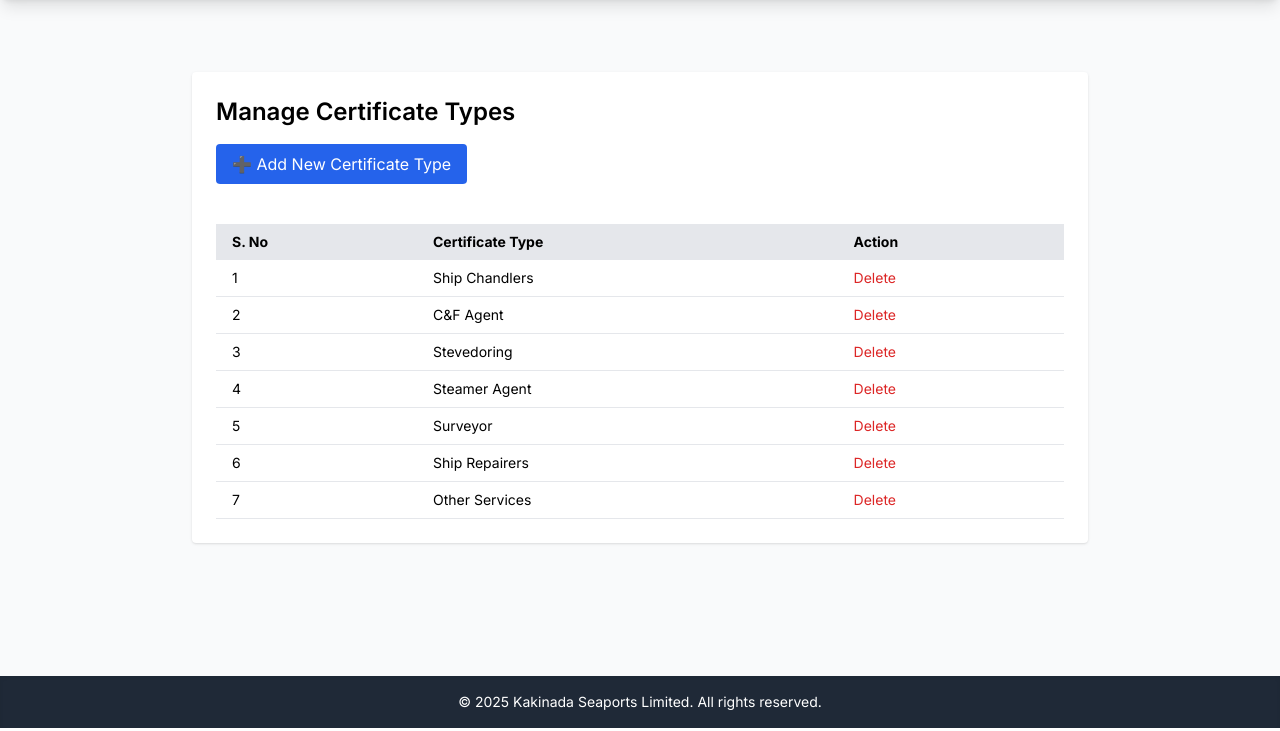
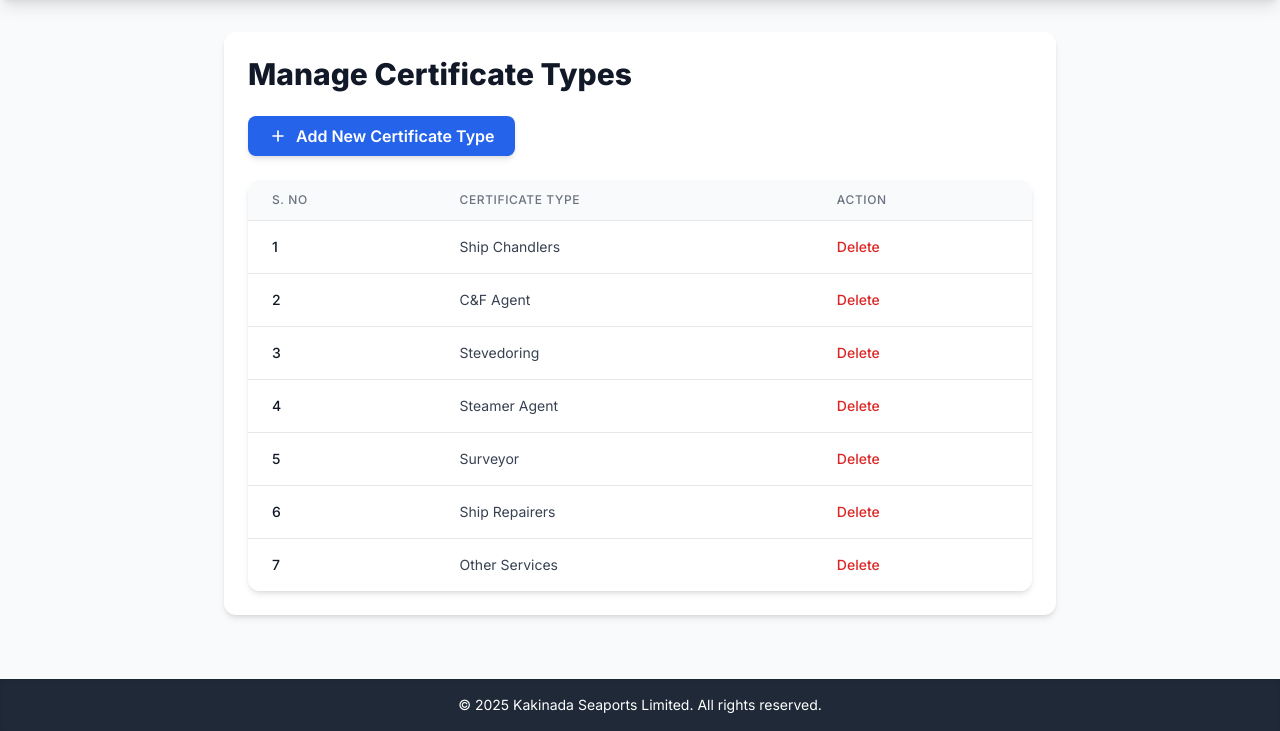
Before and after one commit to Ashmit12092000/certificatevalidator, a Flask app: page /manage-certificates in a window 1280 px wide. Shown: the part 72-803 px from the top of the page. Run offline with Flask 3, Linux system fonts and the light colour scheme; a user stored in the database is signed in; data comes from the database, SQL or seed files in the repository; data that the repository does not hold is empty; some libraries are stand-ins or nearby versions.

Commit message:
Update manage_certificates.html

```diff
--- a/templates/manage_certificates.html
+++ b/templates/manage_certificates.html
@@ -2,37 +2,39 @@
 {% block title %}Manage Certificate Types{% endblock %}
 
 {% block content %}
-<div class="max-w-4xl mx-auto mt-10 bg-white p-6 rounded shadow">
-    <h1 class="text-2xl font-semibold mb-4">Manage Certificate Types</h1>
+<div class="max-w-4xl mx-auto px-4 sm:px-6 lg:px-8">
+    <div class="bg-white p-6 rounded-xl shadow-md mb-8">
+        <h1 class="text-3xl font-extrabold text-gray-900 mb-6">Manage Certificate Types</h1>
 
-    <!-- Add Certificate Type Form -->
-    <form method="POST" action="{{ url_for('add_certificate_type') }}" class="flex items-center gap-4 mb-6">
- <button type="button" onclick="document.getElementById('addCertModal').classList.remove('hidden')"
-        class="bg-blue-600 text-white px-4 py-2 rounded hover:bg-blue-700 mb-4">
-  ➕ Add New Certificate Type
+        <!-- Add Certificate Type Form Trigger -->
+        <button type="button" onclick="document.getElementById('addCertTypeModal').classList.remove('hidden')"
+                class="flex items-center px-5 py-2 bg-blue-600 text-white font-semibold rounded-lg shadow-md hover:bg-blue-700 transition duration-200 ease-in-out transform hover:scale-105 mb-6">
+            <svg class="w-5 h-5 mr-2" fill="none" stroke="currentColor" viewBox="0 0 24 24" xmlns="http://www.w3.org/2000/svg"><path stroke-linecap="round" stroke-linejoin="round" stroke-width="2" d="M12 6v6m0 0v6m0-6h6m-6 0H6"></path></svg>
+            Add New Certificate Type
         </button>
-    </form>
 
         <!-- Certificate Type Table -->
-    <div class="overflow-x-auto">
-        <table class="w-full text-sm">
-            <thead>
-              <tr class="bg-gray-200 text-left">
-                <th class="px-4 py-2">S. No</th>
-                <th class="px-4 py-2">Certificate Type</th>
-                <th class="px-4 py-2">Action</th>
+        <div class="bg-white rounded-xl shadow-md overflow-hidden">
+            <table class="min-w-full divide-y divide-gray-200">
+                <thead class="bg-gray-50">
+                    <tr>
+                        <th scope="col" class="px-6 py-3 text-left text-xs font-medium text-gray-500 uppercase tracking-wider">S. No</th>
+                        <th scope="col" class="px-6 py-3 text-left text-xs font-medium text-gray-500 uppercase tracking-wider">Certificate Type</th>
+                        <th scope="col" class="px-6 py-3 text-left text-xs font-medium text-gray-500 uppercase tracking-wider">Action</th>
                     </tr>
                 </thead>
-            <tbody>
+                <tbody class="bg-white divide-y divide-gray-200">
                     {% for cert in cert_types %}
-                <tr class="border-b">
-                  <td class="px-4 py-2">{{ loop.index }}</td>
-                  <td class="px-4 py-2">{{ cert['name'] }}</td>
-                  <td class="px-4 py-2">
-                    <form method="POST" action="{{ url_for('delete_certificate_type') }}">
+                    <tr class="hover:bg-gray-50 transition duration-150 ease-in-out">
+                        <td class="px-6 py-4 whitespace-nowrap text-sm font-medium text-gray-900">{{ loop.index }}</td>
+                        <td class="px-6 py-4 whitespace-nowrap text-sm text-gray-700">{{ cert['name'] }}</td>
+                        <td class="px-6 py-4 whitespace-nowrap text-sm">
+                            <form method="POST" action="{{ url_for('delete_certificate_type') }}" onsubmit="return confirm('Are you sure you want to delete this certificate type? This will also remove all associated certificates if it is an auto-detected type.')">
                                 <input type="hidden" name="name" value="{{ cert['name'] }}">
                                 <input type="hidden" name="source" value="{{ cert['source'] }}">
-                      <button class="text-red-600 hover:underline" type="submit">Delete</button>
+                                <button type="submit" class="text-red-600 hover:text-red-800 font-medium transition duration-200">
+                                    Delete
+                                </button>
                             </form>
                         </td>
                     </tr>
@@ -41,28 +43,30 @@
             </table>
         </div>
     </div>
-<div id="addCertModal" class="fixed inset-0 bg-black bg-opacity-40 flex items-center justify-center hidden z-50">
-    <div class="bg-white rounded shadow p-6 w-full max-w-md">
-      <h2 class="text-xl font-semibold mb-4">Add Certificate Type</h2>
-      <form action="/add-cert-type" method="POST">
-        <div class="mb-4">
-          <label class="block font-medium mb-1">Certificate Name</label>
-          <input type="text" name="cert_name" required
-                 class="w-full border border-gray-300 rounded px-3 py-2 focus:outline-none focus:border-blue-500"/>
 </div>
-        <div class="flex justify-end space-x-2">
+
+<!-- Add Certificate Type Modal (renamed from addCertModal to avoid conflict with dashboard modal) -->
+<div id="addCertTypeModal" class="fixed inset-0 bg-black bg-opacity-50 flex items-center justify-center hidden z-50 p-4">
+    <div class="bg-white rounded-xl shadow-2xl p-8 w-full max-w-md transform transition-all duration-300 scale-100 opacity-100">
+      <h2 class="text-2xl font-bold text-gray-900 mb-6">Add New Certificate Type</h2>
+      <form action="/add-cert-type" method="POST" class="space-y-5">
+        <div>
+          <label for="cert_name" class="block text-sm font-medium text-gray-700 mb-1">Certificate Name</label>
+          <input type="text" name="cert_name" id="cert_name" required
+                 class="w-full px-4 py-2 border border-gray-300 rounded-lg shadow-sm focus:outline-none focus:ring-blue-500 focus:border-blue-500 transition duration-150"/>
+        </div>
+        <div class="flex justify-end space-x-3">
           <button type="button"
-                  onclick="document.getElementById('addCertModal').classList.add('hidden')"
-                  class="px-4 py-2 rounded border border-gray-300 hover:bg-gray-100">
+                  onclick="document.getElementById('addCertTypeModal').classList.add('hidden')"
+                  class="px-5 py-2 rounded-lg border border-gray-300 text-gray-700 font-semibold hover:bg-gray-100 transition duration-200">
             Cancel
           </button>
           <button type="submit"
-                  class="bg-blue-600 text-white px-4 py-2 rounded hover:bg-blue-700">
-            Add
+                  class="px-5 py-2 bg-blue-600 text-white font-semibold rounded-lg shadow-md hover:bg-blue-700 transition duration-200">
+            Add Type
           </button>
         </div>
       </form>
     </div>
 </div>
-
 {% endblock %}
```
Lines whose indentation alone changed are shown as unchanged.
